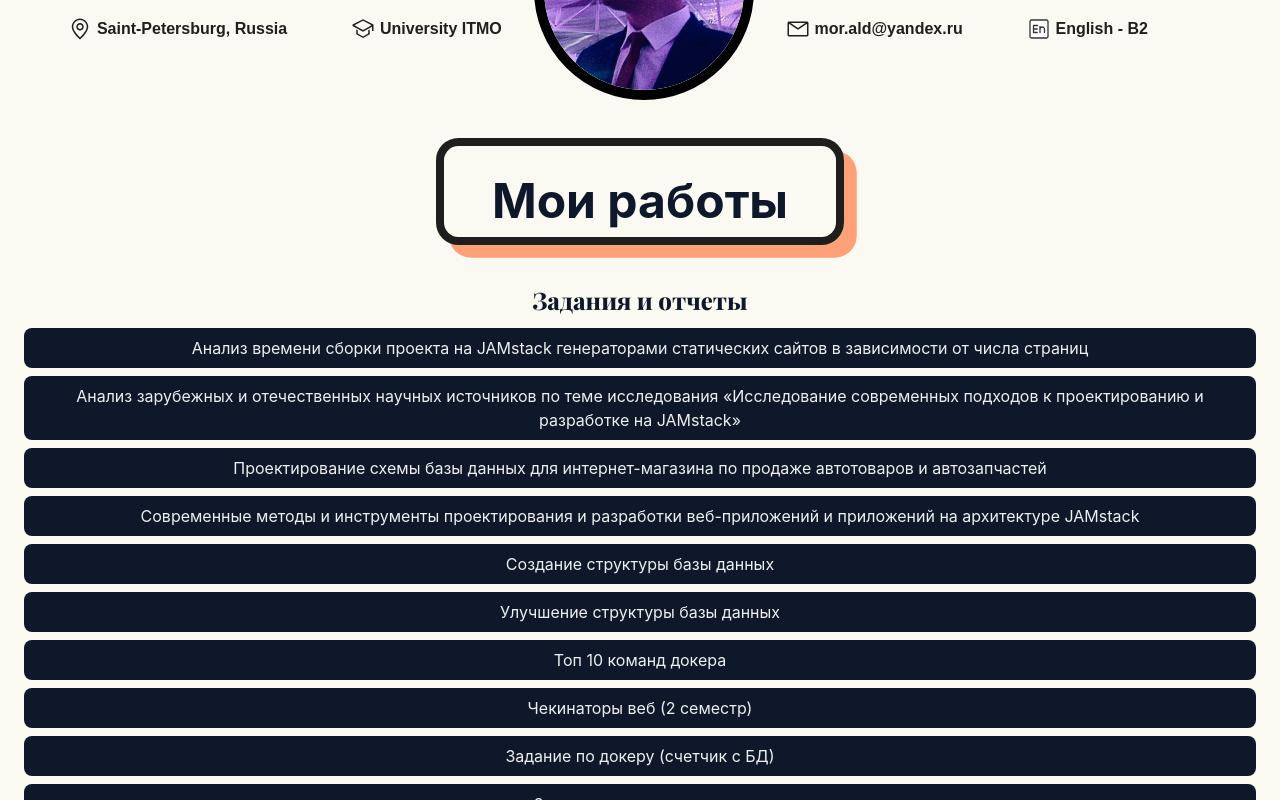
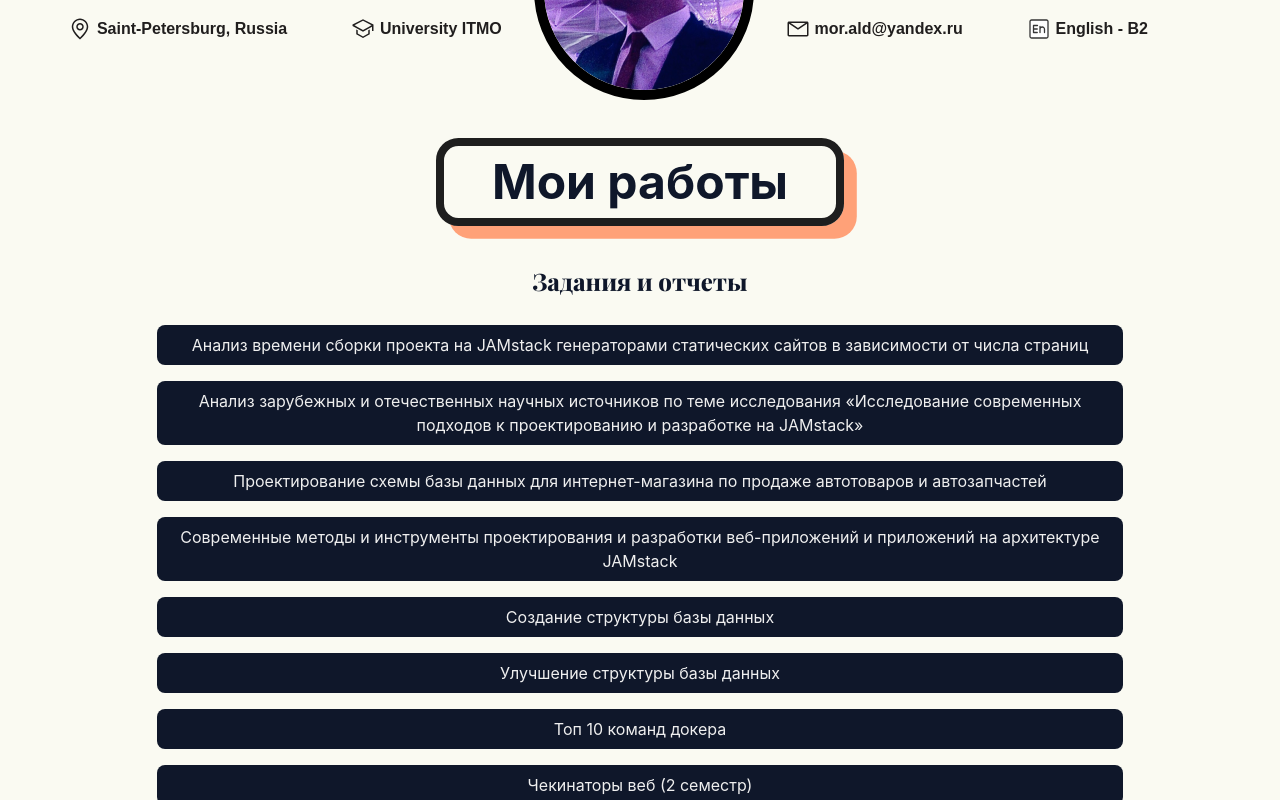
Before and after one commit to Mor-ald/portfolio-frontend, a React (Vite) app: page /works in a window 1280 px wide. Shown: the part 300-1100 px from the top of the page. Built offline with nearby package versions, Linux system fonts and the light colour scheme.

Commit message:
PORTFOLIO-7 fix

```diff
--- a/src/pages/home/Home.module.scss
+++ b/src/pages/home/Home.module.scss
@@ -20,7 +20,6 @@
 
 .header_lg{
   margin: 0;
-  padding-top: 1.2rem;
   font-size: 3rem;
   color: #0f172a;
   line-height: 3rem;
@@ -103,4 +102,7 @@
     font-size: 1.1rem;
     line-height: 1.8rem;
   }
+  .header_lg{
+    font-size: 2.5rem;
+  }
 }
--- a/src/pages/stack/Stack.module.scss
+++ b/src/pages/stack/Stack.module.scss
@@ -19,7 +19,6 @@
 
 .header_lg{
   margin: 0;
-  padding-top: 1.2rem;
   font-size: 3rem;
   color: #0f172a;
 }
--- a/src/pages/works/Works.module.scss
+++ b/src/pages/works/Works.module.scss
@@ -19,22 +19,31 @@
 
 .header_lg{
   margin: 0;
-  padding-top: 1.2rem;
   font-size: 3rem;
   color: #0f172a;
 }
 
 .container{
-  width: 85%;
+  width: 60%;
+  margin: 1rem 0;
   padding: 1.2rem 0;
   display: flex;
   justify-content: center;
+  flex-direction: column;
+  align-items: center;
   flex-wrap: wrap;
   h2{
     margin: 0.5rem 0;
     font-family: PD-Bold, sans-serif;
     color: #0f172a;
     text-align: center;
+  }
+  div{
+    display: flex;
+    justify-content: center;
+    align-items: center;
+    flex-direction: column;
+    width: 100%;
   }
 }
 
@@ -46,8 +55,9 @@
 .worksLink{
   display: flex;
   justify-content: center;
+  width: 100%;
   padding: 0.5rem;
-  margin: 0.5rem 0;
+  margin: 0.5rem auto;
   background: #0f172a;
   border-radius: 0.5rem;
   color: #efefef;
@@ -62,22 +72,12 @@
 
 @media (max-width: 1550px) {
   .container{
-    width: 100%;
-    margin: 1rem;
+    width: 90%;
     flex-direction: column;
     align-items: center;
   }
-}
-
-@media (max-width: 1170px) {
-  .header_lg{
-    font-size: 2.5rem;
-    text-align: center;
-    line-height: 40px;
-  }
-  .scroll{
-    margin: 1rem 1rem;
-    padding: 0 0.5rem;
+  .worksLink{
+    width: 85%;
   }
 }
 
```
